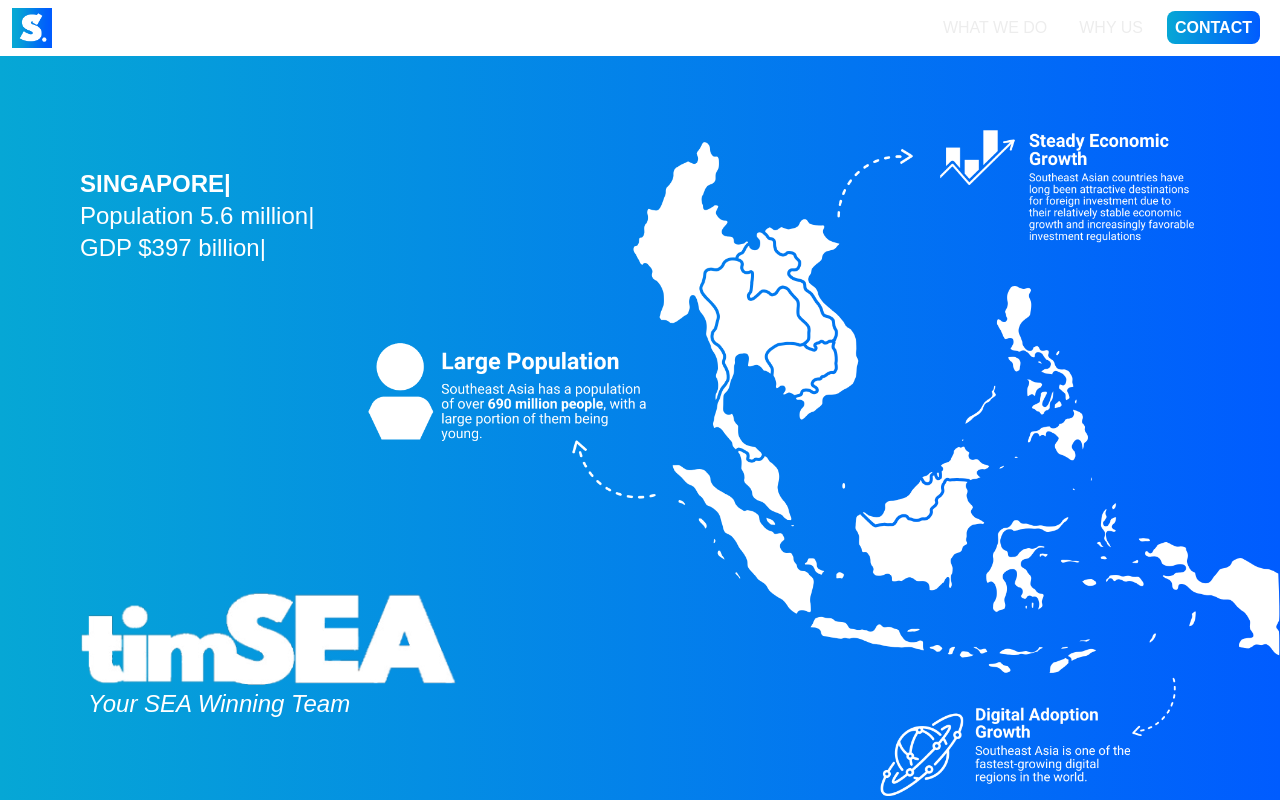
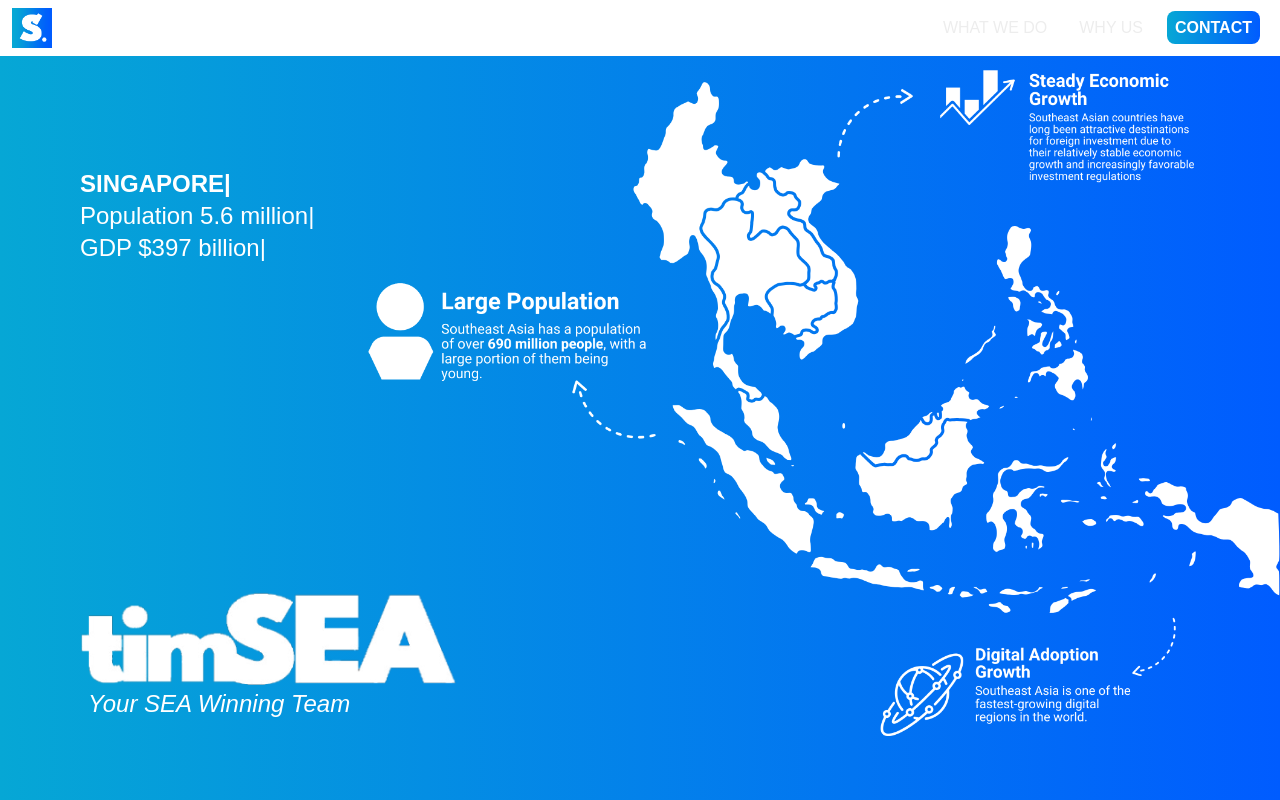
Before and after one commit to AlfinTeguh16/TimSEA-CompanyProfile, a Next.js app: page / in a window 1280 px wide. Shown: the top 800 px of the page. Built offline with nearby package versions, Linux system fonts and the light colour scheme.

Commit message:
feat: fix layouting

```diff
--- a/src/app/globals.css
+++ b/src/app/globals.css
@@ -32,7 +32,7 @@
     background-image: url('/images/seaMaps.png');
     background-repeat: no-repeat;
     background-size: auto 55%;
-    background-position: right 0 center 30;
+    background-position: right 0 center;
   }
 }
 @media (min-width: 777px) {
@@ -40,7 +40,7 @@
     background-image: url('/images/seaMaps.png');
     background-repeat: no-repeat;
     background-size: auto 65%;
-    background-position: right 0 top 5;
+    background-position: right 0 top;
   }
 }
 
@@ -49,6 +49,6 @@
     background-image: url('/images/seaMaps.png');
     background-repeat: no-repeat;
     background-size: auto 85%;
-    background-position: right 0 top 5;
+    background-position: right 0 top ;
   }
 }
```
